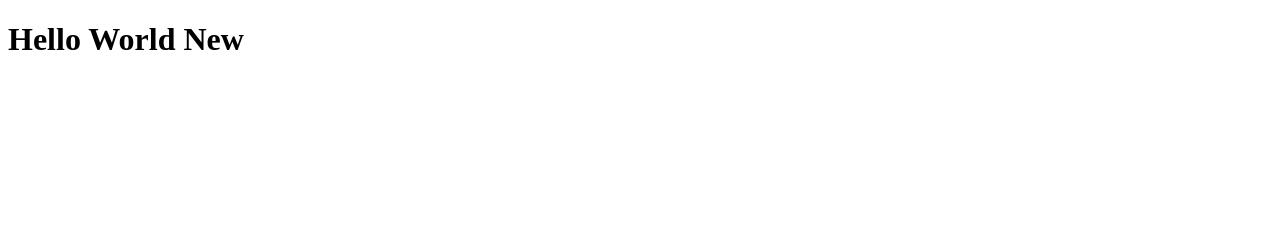
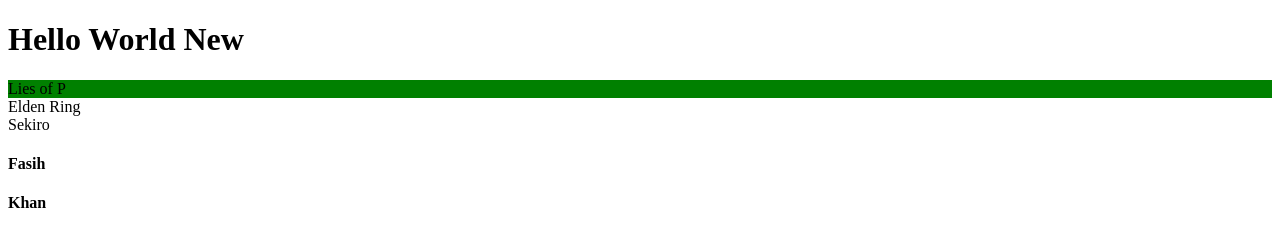
Before and after one commit to InvictusKhan/Mini-Project-Ladder, a website: page frontend/index.html in a window 1280 px wide. Drawn offline with Linux system fonts and the light colour scheme.

Commit message:
Practiced Element Selector

```diff
--- a/frontend/app.js
+++ b/frontend/app.js
@@ -1,3 +1,22 @@
 const heading = document.getElementById("heading");
+const games = document.getElementsByClassName("games");
+const h4 = document.getElementsByTagName("h4");
+const element = document.querySelector(".games");
 
+
+
+element.style.backgroundColor = "green";
+
+
+// for(let h of h4){
+//     h.style.backgroundColor = "blue";
+// }
+
+// for(let game of games){
+//     game.style.backgroundColor = "green";
+//
+
+
+console.log(games);
+console.log(games.length);
 heading.textContent = "Hello World New";
--- a/frontend/index.html
+++ b/frontend/index.html
@@ -9,7 +9,12 @@
 <body>
 
     <h1 id="heading"></h1>
+    <div class="games">Lies of P</div>
+    <div class="games">Elden Ring</div>
+    <div class="games">Sekiro</div>
 
+    <h4>Fasih</h4>
+    <h4>Khan</h4>
 
 
 
```
